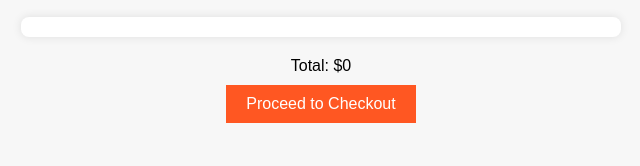
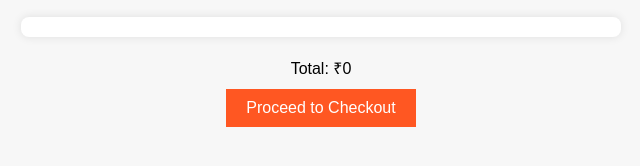
Before and after one commit to Thouhid05/smart-trolley, a website: page index.html in a window 1280 px wide. Shown: the part 596-762 px from the top of the page, 319-959 px from the left. Drawn offline with Linux system fonts and the light colour scheme.

Commit message:
Update index.html

```diff
--- a/index.html
+++ b/index.html
@@ -31,7 +31,7 @@
       <div id="cart-list">
         <!-- Cart items will be displayed here -->
       </div>
-      <p id="total-amount">Total: $0</p>
+      <p id="total-amount">Total: ₹0</p>
       <button onclick="checkout()">Proceed to Checkout</button>
     </section>
   </main>
```
